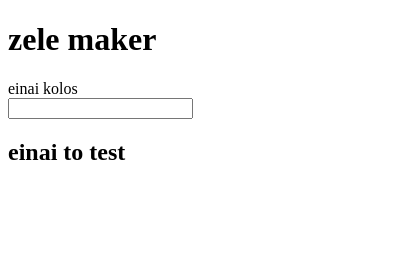
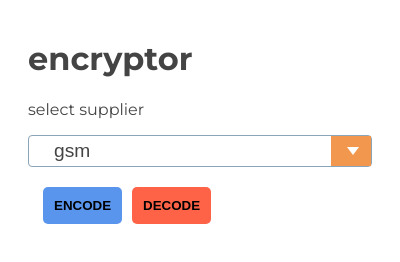
Before and after one commit to morgan1982/encrypt_extension, a browser extension: page popup.html in a window 400 px wide. Drawn offline with Linux system fonts and the light colour scheme.

Commit message:
add the selectors

```diff
--- a/content.js
+++ b/content.js
@@ -13,8 +13,9 @@ chrome.runtime.onMessage.addListener((msg, sender, response) => {
 chrome.runtime.onMessage.addListener((msg, sender, response) => {
 	if (msg.from === "background") {
 
+		console.log(msg.encodedString);
 		let res = document.getElementsByName("resolution");
-		console.log("res", res);
-		res.innerHTML += msg.encodedString;
+		// console.log("res", res);
+		// res.innerHTML += msg.encodedString;
 	}
 })
--- a/index.js
+++ b/index.js
@@ -1,73 +1,29 @@
-let input = document.querySelector("#name").value;
-
-document.querySelector(".test").innerHTML = "einai to test";
-// document.location("http://facebook.com"); // redirects
-
-
-// background scritps have accees to all chrome apis
-// run in isolated environment
-
 
 
 // message passing
+console.log("popup")
+chrome.runtime.sendMessage("hello from context");
 
-chrome.runtime.sendMessage("hello from context");
-// browserActionsetBadgeText("kolo")
+let encode = document.querySelector('.encode');
+let decode = document.querySelector('.decode');
+console.log(decode);
 
-// chrome.browserAction.onClicked(function (tab) {
-
-// 	console.log("test if the script load function is running")
-// 	chrome.tabs.executeScript({
-// 		file: './js/test.js'
-// 	})
-// })
+function getValue() {
+	let box = document.querySelector('#select');
+	let value = box.options[box.selectedIndex].text;
+	console.log(value);
+}
 
 
+encode.addEventListener('click', () => {
+	getValue();
+	chrome.runtime.sendMessage({message: "for encode"}, (response) => {
+		console.log(response.message);
+	})
+})
 
-// EXECUTE MULTIPLE SCRITPS
-// function executeScripts(tabId, injectDetailsArray)
-// {
-//     function createCallback(tabId, injectDetails, innerCallback) {
-//         return function () {
-//             chrome.tabs.executeScript(tabId, injectDetails, innerCallback);
-//         };
-//     }
-
-//     var callback = null;
-
-//     for (var i = injectDetailsArray.length - 1; i >= 0; --i)
-//         callback = createCallback(tabId, injectDetailsArray[i], callback);
-
-//     if (callback !== null)
-//         callback();   // execute outermost function
-// }
-
-// executeScripts(null, [
-// 		{ file: "./core.js"},
-// 		{ file: "./aes.js"}
-// 	])
-
-// console.log(CryptoJS)
-
-// chrome.browserAction.onClicked.addListener(function (tab) {
-
-// 	console.log("running the crypto function")
-// 	// alert("--inside the script loader");
-//     executeScripts(null, [
-//         { file: "./core.js" },
-//         { file: "./aes.js" }
-//     ])
-
-// 	alert(CryptoJS.AES);
-
-// });
-
-
-
-// function hello() {
-//   chrome.tabs.executeScript({
-//     file: 'alert.js'
-//   });
-// }
-
-// document.getElementById('clickme').addEventListener('click', hello);
+decode.addEventListener('click', () => {
+	chrome.runtime.sendMessage({message: "for decode"}, (response) => {
+		console.log(response.message);
+	})
+})
--- a/popup.html
+++ b/popup.html
@@ -3,13 +3,35 @@
 <head>
 	<meta charset="UTF-8">
 	<title>Project 1</title>
+	<link href="https://fonts.googleapis.com/css?family=Montserrat:400,700" rel="stylesheet">
+	<link rel="stylesheet" type="text/css" href="./style.css">
 </head>
 <body>
-	<h1>zele maker</h1>
-	<div>einai kolos</div>
-	<input type="text" id="name">
-	<h2 class="test"></h2>
-
+	<div class="container">
+		<h1>encryptor</h1>
+		<div class="result"></div>
+		<div class="holder">
+			<form class="customSelect">
+				<div class="row">
+					<p>select supplier</p>
+				</div>
+				<div class="row">
+					<div class="select">
+						<select id="select">
+							<option>gsm</option>
+							<option>riva</option>
+							<option>jack</option>
+							<option>elek</option>
+						</select>
+					</div>
+				</div>
+			</form>
+		</div>
+		<div class="btn-container">
+			<button class="btn encode">encode</button>
+			<button class="btn decode">decode</button>
+		</div>
+	</div>
 
 	<script src="index.js"></script>
 </body>
--- /dev/null
+++ b/style.css
@@ -0,0 +1,105 @@
+body {
+	font-family: 'Montserrat', sans-serif;
+	color: #444;
+}
+
+.container {
+	padding: 10px 20px;
+}
+
+.btn-container {
+	margin-top: 5px;
+	display: flex;
+	padding: 10px;
+}
+.btn {
+	margin: 5px;
+	padding: 10px;
+	font-weight: 700;
+	outline: none;
+	text-decoration: none;
+	border: 1px solid transparent;
+	border-radius: 5px;:
+	cursor: pointer;
+	text-transform: uppercase;
+	/*transition: all 2s ease-out;*/
+}
+.btn:hover {
+	box-shadow: 0px 5px 40px -10px rgba(0,0,0,0.57);
+}
+.decode {
+	background: tomato;
+
+}
+.decode:active {
+	box-shadow: none;
+	/*color: white;*/
+	background: #FF9B87FF;
+}
+.encode {
+	background: #5995ed;
+}
+.encode:active {
+	box-shadow: none;
+	/*color: grey;*/
+	background: #80BBE2FF;
+}
+
+.customSelect select {
+	width: 100%;
+	height: 100%;
+	background: none;
+	border: none;
+	appearance: none;
+	/*padding: 10px;*/
+	padding: 0 50px 0 20px;
+	cursor: pointer;
+	text-indent: 5px;
+	font-size: 1.2em;
+	/*font-weight: bold;*/
+	color: #444;
+
+}
+
+.customSelect select:focus {
+	outline: none;
+}
+
+.customSelect option {
+	margin-top: 3px;
+	padding: 5px;
+}
+
+.customSelect .select {
+	position: relative;
+	background: #fff;
+	border: 1px solid #8aa4b8;
+	height: 30px;
+	cursor: pointer;
+	border-radius: 4px;
+}
+
+.customSelect .select::before {
+	content: '';
+	background: #F2984E;
+	position: absolute;
+	top: 0;
+	bottom: 0;
+	right: 0;
+	width: 40px;
+	pointer-events: none;
+}
+
+.customSelect .select::after {
+
+	content: '';
+	width: 0;
+	height: 0;
+	border-style: solid;
+	border-width: 8px 6px 0;
+	border-color: #fff transparent transparent transparent;
+	position: absolute;
+	top: 50%;
+	right: 12px;
+	transform: translateY(-50%);
+}
```
Also changed, not shown: background.js (+12 -3 lines), package.json (added, +19 -0 lines).
